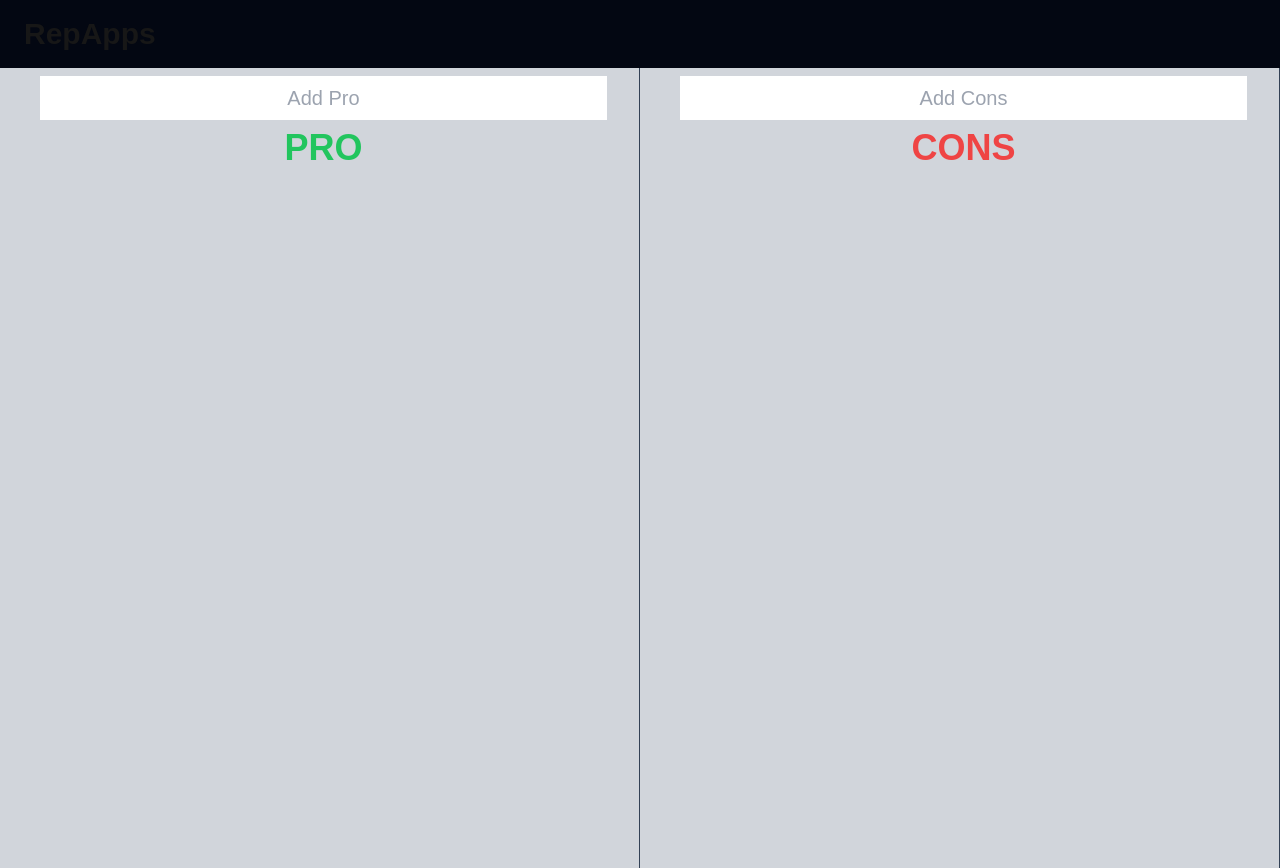
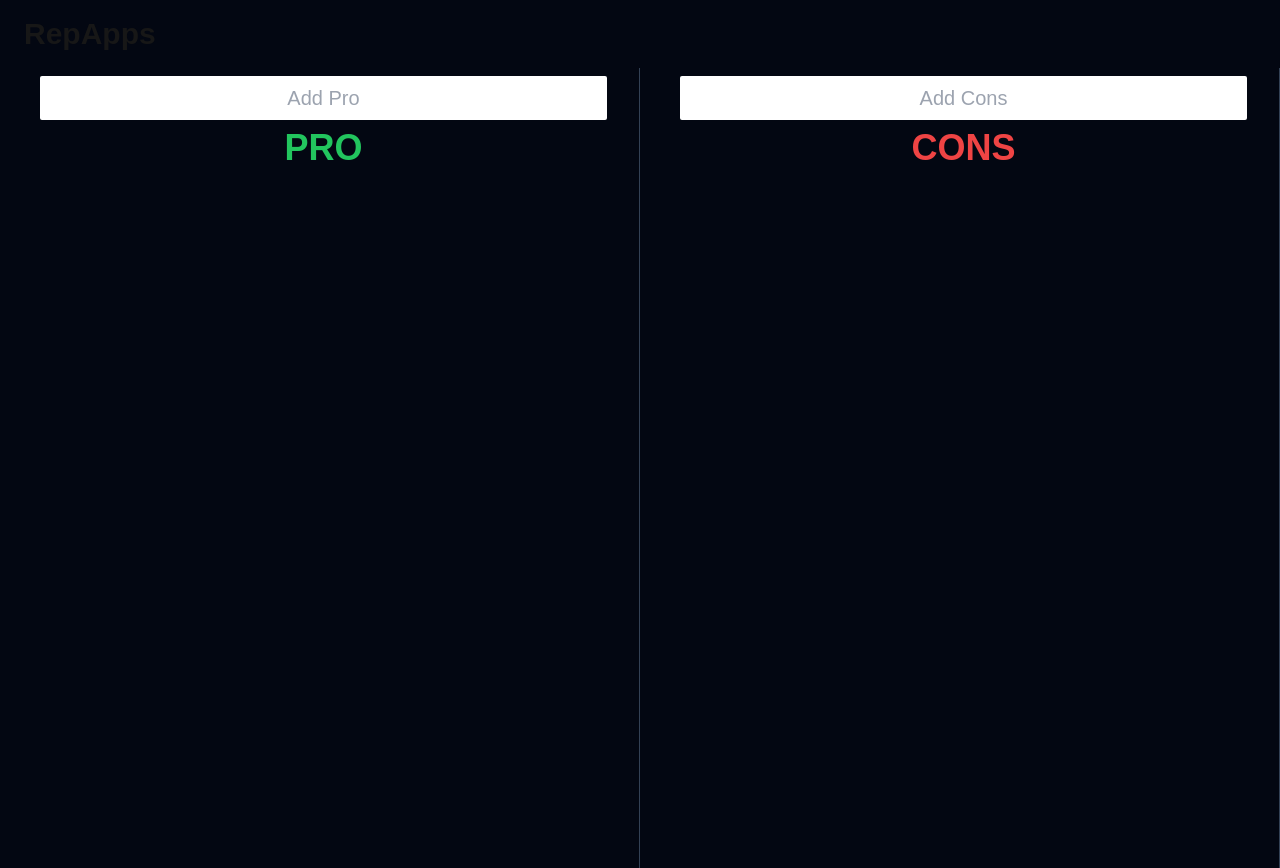
Before and after one commit to martin0590/repapps, a Next.js app: page /procons in a window 1280 px wide. Built offline with nearby package versions, Linux system fonts and the light colour scheme.

Commit message:
changed - procons bg color

```diff
--- /dev/null
+++ b/app/amzn-link-shortener/page.tsx
@@ -0,0 +1,9 @@
+import React from 'react'
+
+const page = () => {
+  return (
+    <div>page</div>
+  )
+}
+
+export default page
--- a/app/procons/page.tsx
+++ b/app/procons/page.tsx
@@ -38,14 +38,14 @@ const ProConsPage = () => {
   };
 
   return (
-    <section className="w-full text-gray-800 bg-gray-300 min-h-screen grid grid-cols-2">
+    <section className="w-full text-gray-800 bg-gray-950 min-h-screen grid grid-cols-2">
       <div className="pt-2 pl-2 border-r border-r-slate-700 flex flex-col items-center gap-2 relative">
         <input
           value={proState}
           onKeyDown={handleAddPro}
           onChange={(e) => setProState(e.target.value)}
           type="text"
-          className={`w-[90%] px-2 focus:outline focus:outline-green-500 placeholder:text-center text-gray-800 py-2 text-xl`}
+          className={`rounded-sm w-[90%] px-2 focus:outline focus:outline-green-500 placeholder:text-center text-gray-800 py-2 text-xl`}
           name="addpro"
           id="add-pro"
           placeholder="Add Pro"
@@ -56,7 +56,7 @@ const ProConsPage = () => {
         </div>
         <ul className="list-outside list-disc marker:text-green-500 ms-5 self-start flex flex-col gap-2 mt-4">
           {proconsState.pro.map((pro, index) => (
-            <li key={index} className="break-all text-2xl">
+            <li key={index} className="break-all text-2xl text-gray-200">
               {pro}
             </li>
           ))}
@@ -69,7 +69,7 @@ const ProConsPage = () => {
           onKeyDown={handleAddPro}
           onChange={(e) => setConsState(e.target.value)}
           type="text"
-          className="w-[90%] px-2 focus:outline focus:outline-red-500 placeholder:text-center text-gray-800 py-2 text-xl"
+          className="rounded-sm w-[90%] px-2 focus:outline focus:outline-red-500 placeholder:text-center text-gray-800 py-2 text-xl"
           name="addcons"
           id="add-cons"
           placeholder="Add Cons"
@@ -78,7 +78,7 @@ const ProConsPage = () => {
         <h1 className="text-red-500 font-bold text-4xl text-center">CONS</h1>
         <ul className="list-outside marker:text-red-500 list-disc ms-5 self-start flex flex-col gap-2 mt-4">
           {proconsState.cons.map((cons, index) => (
-            <li key={index} className="break-all text-2xl">
+            <li key={index} className="break-all text-2xl text-gray-200">
               {cons}
             </li>
           ))}
```
